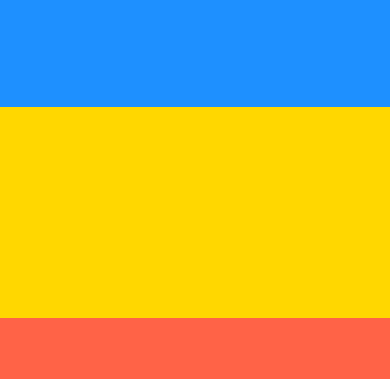
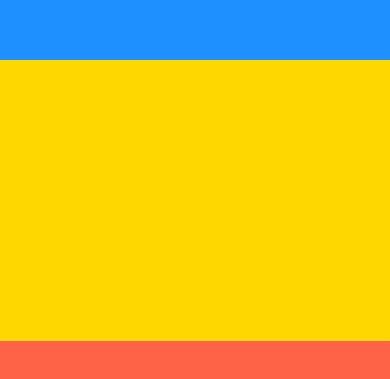
Before and after one commit to prahladinala/expo-react-native, a React Native app: screen / in a window 390 px wide. Shown: the part 315-694 px from the top of the page. Built offline with nearby package versions, Linux system fonts and the light colour scheme.

Commit message:
React Native Flexbox - One Parent 3 Children 4parts

```diff
--- a/App.js
+++ b/App.js
@@ -7,7 +7,7 @@ export default function App() {
     <View style={{ backgroundColor: "#fff", flex: 1 }}>
       {/* CHILDREN */}
       <View style={{ backgroundColor: "dodgerblue", flex: 2 }} />
-      <View style={{ backgroundColor: "gold", flex: 1 }} />
+      <View style={{ backgroundColor: "gold", flex: 1.5 }} />
       <View style={{ backgroundColor: "tomato", flex: 1 }} />
     </View>
   );
```
